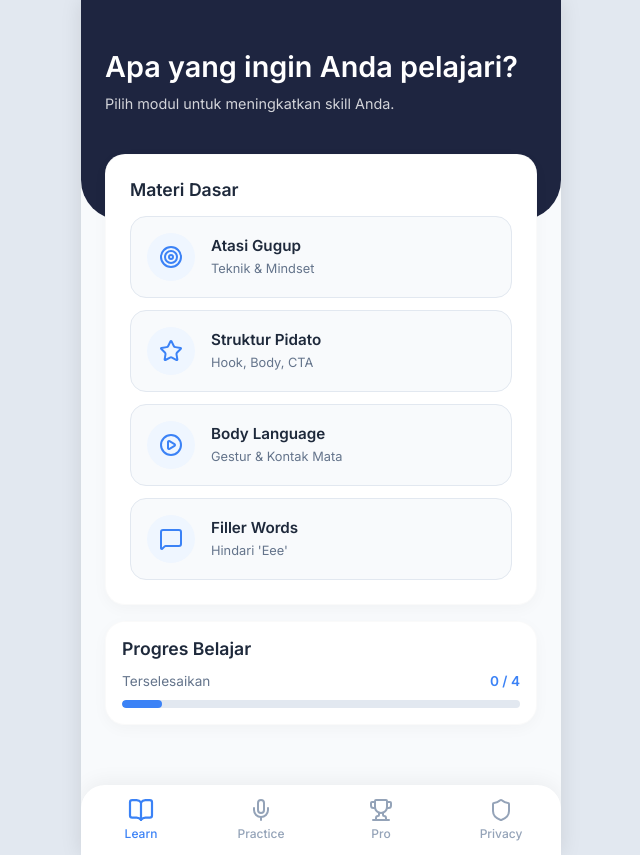
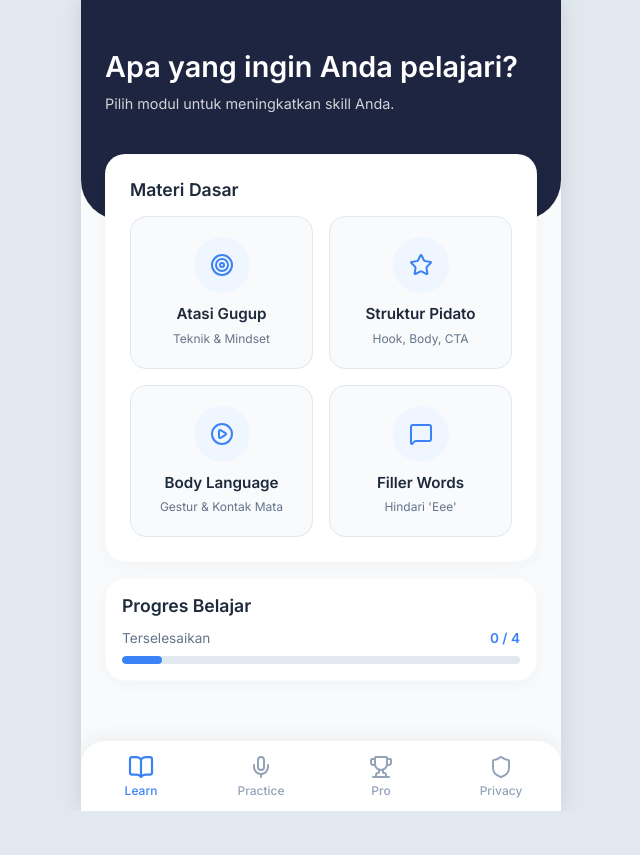
Before and after one commit to Yoandrodl/easy-speakings, a React (Vite) app: page / in a window 1280 px wide. Shown: the whole page, without its empty margins (319-959 px from the left). After the commit the page ends 811 px from the top, so only its background shows below. Built offline with nearby package versions, Linux system fonts and the light colour scheme.

Commit message:
Update layout to 2x2 grid and add embedded YouTube video feature

```diff
--- a/src/components/LearnTab.tsx
+++ b/src/components/LearnTab.tsx
@@ -13,6 +13,7 @@ const modules = [
     description: "Teknik & Mindset",
     icon: <Target size={24} />,
     image: mascotGugup,
+    videoId: "WlZttLh6rKo", // Placeholder video ID
     content: (
       <>
         <p style={{ marginBottom: '8px' }}>Rasa gugup adalah reaksi alami tubuh saat menghadapi audiens. Untuk mengatasinya:</p>
@@ -31,6 +32,7 @@ const modules = [
     description: "Hook, Body, CTA",
     icon: <Star size={24} />,
     image: mascotStruktur,
+    videoId: "i5mYphUoOCs", // Placeholder video ID
     content: (
       <>
         <p style={{ marginBottom: '12px' }}>Sebuah pidato yang baik memiliki struktur yang jelas:</p>
@@ -48,6 +50,7 @@ const modules = [
     description: "Gestur & Kontak Mata",
     icon: <PlayCircle size={24} />,
     image: mascotBody,
+    videoId: "tShavGuo0_E", // Placeholder video ID
     content: (
       <>
         <p style={{ marginBottom: '12px' }}>Tubuh Anda berbicara lebih keras daripada kata-kata:</p>
@@ -65,6 +68,7 @@ const modules = [
     description: "Hindari 'Eee'",
     icon: <MessageSquare size={24} />,
     image: mascotFiller,
+    videoId: "Zxw2P0Wq7C0", // Placeholder video ID
     content: (
       <>
         <p style={{ marginBottom: '12px' }}>Kata pengisi seperti 'eee' muncul karena otak berpikir lebih lambat dari mulut berbicara.</p>
@@ -93,9 +97,23 @@ export default function LearnTab() {
         </div>
 
         <div className="card" style={{ marginTop: '40px', padding: '24px', paddingTop: '40px', position: 'relative' }}>
-          <div style={{ textAlign: 'center', marginTop: '-70px', marginBottom: '16px' }}>
+          <div style={{ textAlign: 'center', marginTop: '-70px', marginBottom: '24px' }}>
             <img src={mod?.image} alt={mod?.title} style={{ width: '130px', height: '130px', borderRadius: '50%', border: '4px solid white', boxShadow: '0 4px 15px rgba(0,0,0,0.1)', objectFit: 'cover' }} />
           </div>
+
+          {mod?.videoId && (
+            <div style={{ marginBottom: '24px', borderRadius: '12px', overflow: 'hidden', boxShadow: '0 4px 12px rgba(0,0,0,0.1)' }}>
+              <iframe
+                width="100%"
+                height="215"
+                src={`https://www.youtube.com/embed/${mod.videoId}?rel=0`}
+                title="Video Pembelajaran"
+                frameBorder="0"
+                allow="accelerometer; autoplay; clipboard-write; encrypted-media; gyroscope; picture-in-picture"
+                allowFullScreen
+              ></iframe>
+            </div>
+          )}
 
           <h3 style={{ marginBottom: '16px', color: '#1e293b', textAlign: 'center' }}>Materi Lengkap</h3>
           <div style={{ lineHeight: '1.6', fontSize: '0.95rem', color: '#64748b', textAlign: 'left' }}>
@@ -121,17 +139,15 @@ export default function LearnTab() {
       <div className="card" style={{ padding: '24px 0', marginTop: '20px' }}>
         <h3 style={{ padding: '0 24px', marginBottom: '16px', fontSize: '1.1rem' }}>Materi Dasar</h3>
 
-        <div style={{ display: 'flex', flexDirection: 'column', gap: '12px', padding: '0 24px' }}>
+        <div style={{ display: 'grid', gridTemplateColumns: 'repeat(2, 1fr)', gap: '16px', padding: '0 24px' }}>
           {modules.map((mod) => (
             <div key={mod.id} onClick={() => setSelectedModule(mod.id)}
-                 style={{ display: 'flex', alignItems: 'center', background: '#f8fafc', padding: '16px', borderRadius: '16px', border: '1px solid #e2e8f0', cursor: 'pointer' }}>
-              <div style={{ width: '48px', height: '48px', borderRadius: '50%', background: '#eff6ff', color: '#3b82f6', display: 'flex', alignItems: 'center', justifyContent: 'center', marginRight: '16px', flexShrink: 0 }}>
+                 style={{ display: 'flex', flexDirection: 'column', alignItems: 'center', background: '#f8fafc', padding: '20px 12px', borderRadius: '16px', border: '1px solid #e2e8f0', cursor: 'pointer', textAlign: 'center' }}>
+              <div style={{ width: '56px', height: '56px', borderRadius: '50%', background: '#eff6ff', color: '#3b82f6', display: 'flex', alignItems: 'center', justifyContent: 'center', marginBottom: '12px' }}>
                 {mod.icon}
               </div>
-              <div>
-                <h3 style={{ fontSize: '0.95rem', color: '#1e293b', margin: '0 0 4px 0' }}>{mod.title}</h3>
-                <p style={{ fontSize: '0.8rem', color: '#64748b', margin: 0 }}>{mod.description}</p>
-              </div>
+              <h3 style={{ fontSize: '0.95rem', color: '#1e293b', margin: '0 0 6px 0' }}>{mod.title}</h3>
+              <p style={{ fontSize: '0.75rem', color: '#64748b', margin: 0 }}>{mod.description}</p>
             </div>
           ))}
         </div>
```
